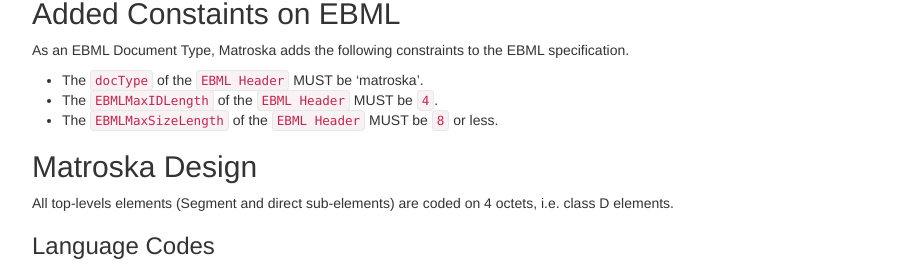
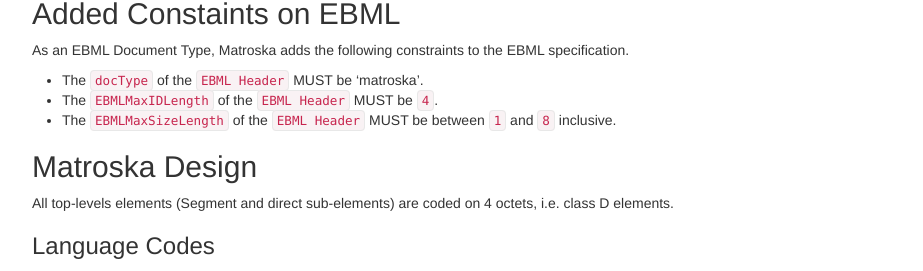
Before and after one commit to ietf-wg-cellar/matroska-specification, a Jekyll site: the page built from index.md, in a window 1280 px wide and 900 px high, scrolled down 1255 px. Shown: the part 148-419 px from the top of the window, without its empty margins (273-1196 px from the left). Built offline with Jekyll 4.4.1, drawn with Linux system fonts in a browser that asks for light colours; our own code applies the rules of GitHub Pages for plain Markdown files.

Commit message:
add ebml header/global elements to ebml schema
As discussed at
https://github.com/Matroska-Org/ebml-specification/issues/128. This is
the same as added to the ebml specification’s example of ebml schema,
except Matroska adds a header constaint for EBMLMaxSizeLength to say
that the range should be ‘1-8’ rather than ‘not 0’.

```diff
--- a/ebml_matroska.xml
+++ b/ebml_matroska.xml
@@ -1,5 +1,9 @@
 <?xml version="1.0" encoding="utf-8"?>
 <EBMLSchema docType="matroska" version="4">
+  <!-- constraints on EBML Header Elements -->
+  <element name="EBMLMaxIDLength" path="1*1(\EBML\EBMLMaxIDLength)" id="0x42F2" minOccurs="1" maxOccurs="1" range="4" default="4" type="uinteger"/>
+  <element name="EBMLMaxSizeLength" path="1*1(\EBML\EBMLMaxSizeLength)" id="0x42F3" minOccurs="1" maxOccurs="1" range="1-8" default="8" type="uinteger"/>
+  <!-- Root Element-->
   <element name="Segment" path="1*1(\Segment)" id="0x18538067" type="master" unknownsizeallowed="1" minOccurs="1" maxOccurs="1" minver="1">
     <documentation lang="en">The Root Element that contains all other Top-Level Elements (Elements defined only at Level 1). A Matroska file is composed of 1 Segment.</documentation>
   </element>
--- a/index.md
+++ b/index.md
@@ -63,7 +63,7 @@
 
 - The `docType` of the `EBML Header` MUST be 'matroska'.
 - The `EBMLMaxIDLength` of the `EBML Header` MUST be `4`.
-- The `EBMLMaxSizeLength` of the `EBML Header` MUST be `8` or less.
+- The `EBMLMaxSizeLength` of the `EBML Header` MUST be between `1` and `8` inclusive.
 
 ## Matroska Design
 
```
